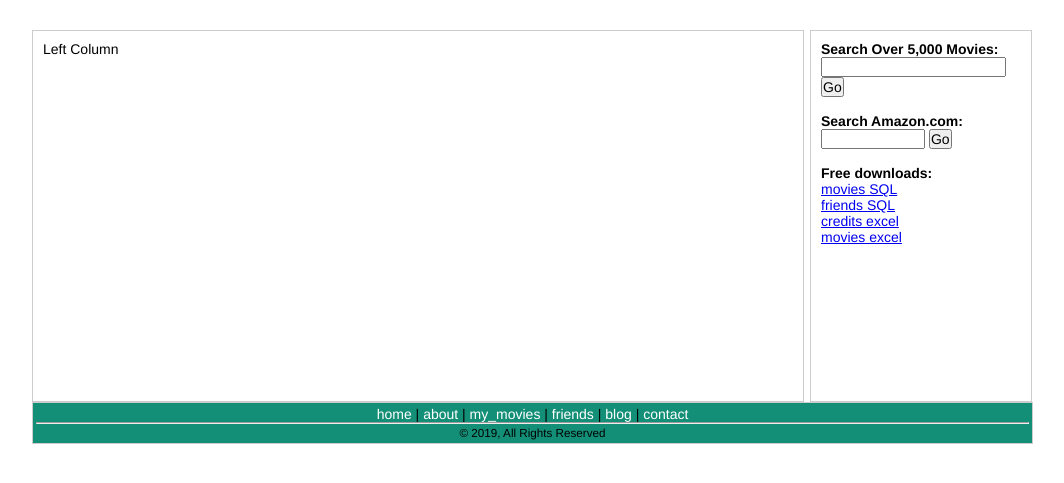
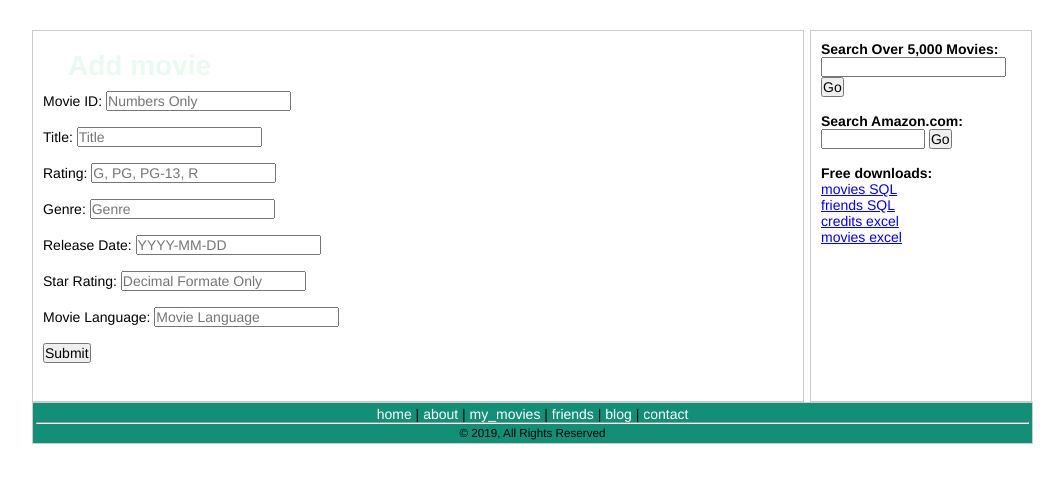
Before and after one commit to rbeeler/group2-GroupAwesome, a PHP site: page /about.php in a window 1280 px wide. Shown: the part 72-555 px from the top of the page, without its empty margins (108-1172 px from the left). Run offline with PHP 8.4, Linux system fonts and the light colour scheme.

Commit message:
insert new movie into mysql

```diff
--- a/php/about.php
+++ b/php/about.php
@@ -4,11 +4,40 @@
 				<!-- Begin Left Column -->
 				<div id="leftcolumn">
 
-						Left Column
-
+				<h1>Add movie</h1>
+				<form action="add.php" method="POST">
+					<p>
+				   		<label>Movie ID:</label>
+		            	<input type="text" name="movie_id" value="" required placeholder="Numbers Only"><br><br>
+		        	</p>
+					<p>
+				   		<label>Title:</label>
+		            	<input type="text" name="title" value="" required placeholder="Title"><br><br>
+		        	</p>
+		        	<p>
+		        		<label>Rating:</label>
+		            	<input type="text" name="rating" value="" required placeholder="G, PG, PG-13, R"><br><br>
+		            </p>
+		            <p>
+		            	<label>Genre:</label>
+		           		<input type="text" name="genre" value="" required placeholder="Genre"><br><br>
+		            </p>
+		            <p>
+		            	<label>Release Date:</label>
+		            	<input type="text" name="release_date" value="" required placeholder="YYYY-MM-DD"><br><br>
+		            </p>
+		            <p>
+		            	<label>Star Rating:</label>
+		            	<input type="text" name="star_rating" value=""required placeholder="Decimal Formate Only"><br><br>
+		            </p>
+		            <p>
+		            	<label>Movie Language:</label>
+		            	<input type="text" name="movie_language"value="" required placeholder="Movie Language"><br><br>
+		            </p>
+		            	<input type="submit" value="Submit"><br><br>
+				</form>
 				</div>
 				<!-- End Left Column -->
-
 				<!-- Begin Right Column -->
 				<div id="rightcolumn">
 
```
Also changed, not shown: php/add.php (added, +24 -0 lines).
